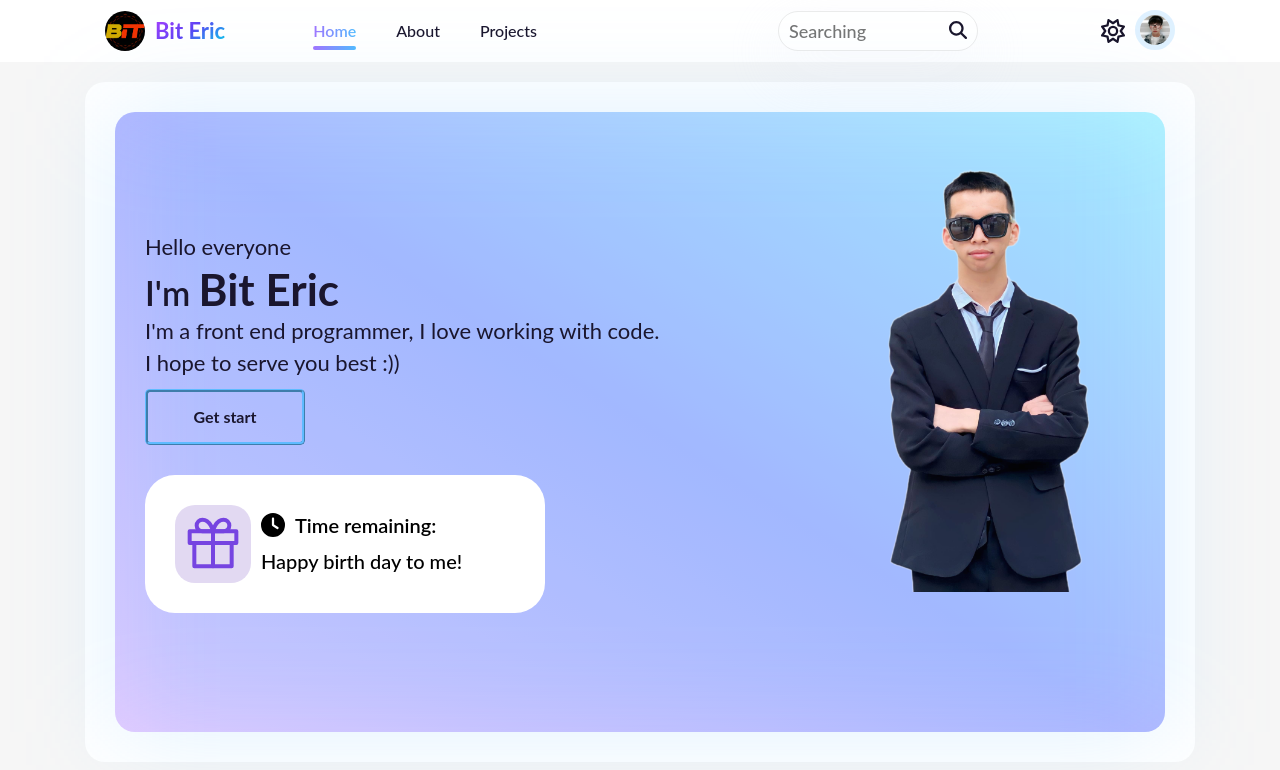
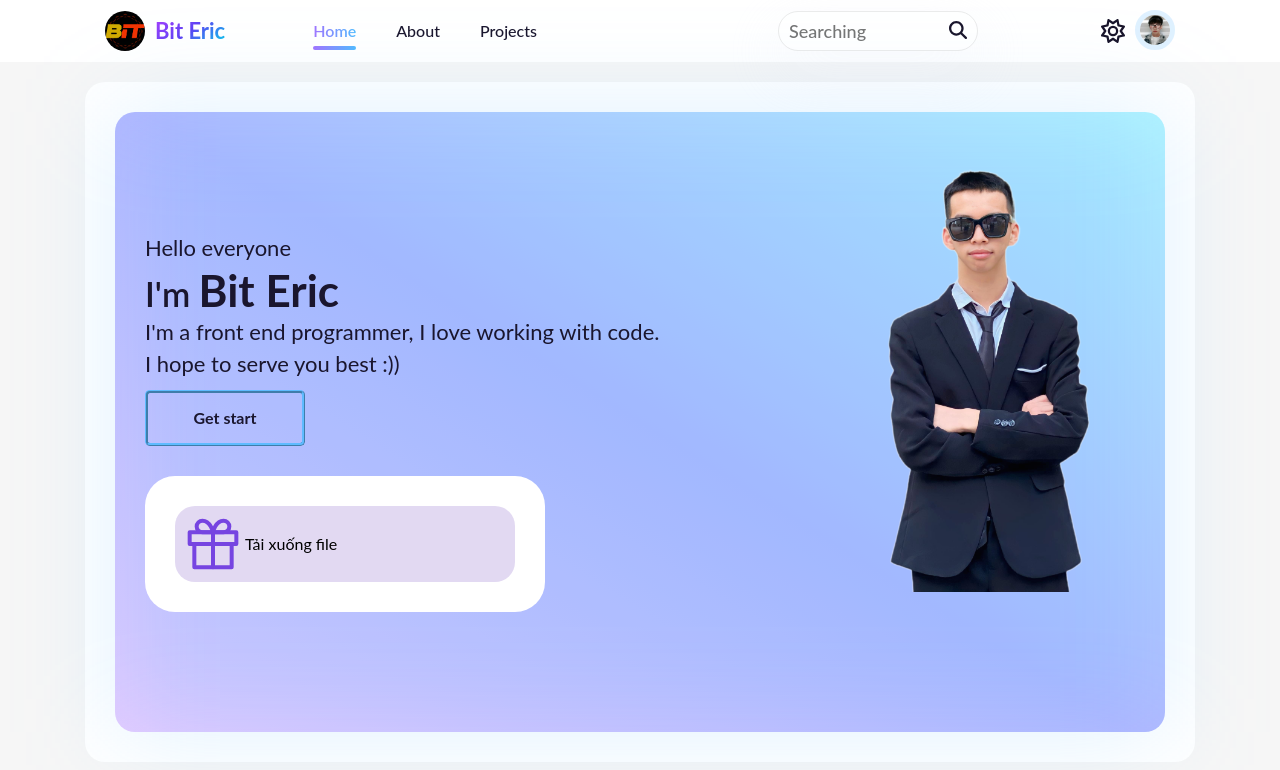
Before and after one commit to BitEric1/portfolio, a website: page index.html in a window 1280 px wide. Drawn offline with Linux system fonts and the light colour scheme; a web font is replaced by a local one.

Commit message:
them cai can thiet

```diff
--- a/index.html
+++ b/index.html
@@ -72,18 +72,13 @@
                                     <div class="home-page__gift birth-day" title="A secret gift">
                                         <div class="birth-day__wrap">
                                             <div class="birth-day__gift-wrap" title="A secret gift">
-                                                <a href="https://biteric1.github.io/happybirhday/" target="_blank"
-                                                    ><img src="./assets/icons/gift.svg" alt="" class="birth-day__gift"
-                                                /></a>
-                                            </div>
-                                            <div class="bith-day__time">
-                                                <p class="birth-day__time-desc">
-                                                    <img src="./assets/icons/clock.svg" class="" alt="" />
-                                                    Time remaining:
-                                                </p>
-                                                <div class="birth-day__date" id="birth-day-date">
-                                                    20 days : xx hours : xx minutes : xx seconds
-                                                </div>
+                                                <a href="./files/chinhanh.docx" download
+                                                    ><img
+                                                        src="./assets/icons/gift.svg"
+                                                        alt=""
+                                                        class="birth-day__gift"
+                                                    />Tải xuống file</a
+                                                >
                                             </div>
                                         </div>
                                     </div>
--- a/scss/components/_birth-day.scss
+++ b/scss/components/_birth-day.scss
@@ -37,7 +37,15 @@
         cursor: pointer;
         padding: 10px;
         border-radius: 20px;
+        width: 100%;
         background: rgba(111, 67, 189, 0.2);
+
+        a {
+            display: flex;
+            flex-grow: 1;
+            gap: 4px;
+            align-items: center;
+        }
 
         &:hover .birth-day__gift {
             animation: skew 0.3s 2;
```
Also changed, not shown: assets/css/main.css, 2 other files.
